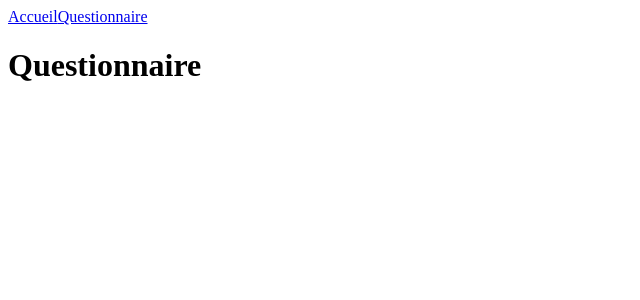
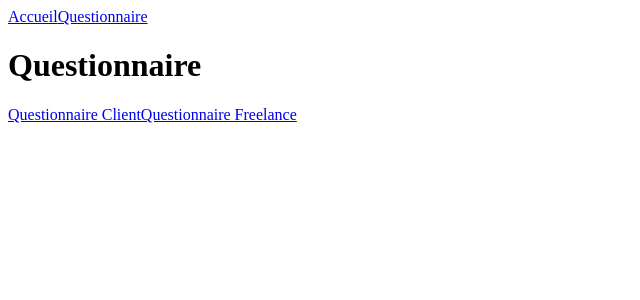
Before and after one commit to nataliachdev/Shiny-Agency-Exercice, a React (Create React App) app in the folder shiny-agency/: page /survey in a window 1280 px wide. Shown: the top 300 px of the page, without its empty margins (0-640 px from the left). Built offline with nearby package versions, Linux system fonts and the light colour scheme.

Commit message:
Test outlets

```diff
--- /dev/null
+++ b/shiny-agency/src/components/ClientForm/index.js
@@ -0,0 +1,8 @@
+function ClientForm() {
+  return (
+    <div>
+      <h2>Questionnaire Client</h2>
+    </div>
+  )
+}
+export default ClientForm;
--- /dev/null
+++ b/shiny-agency/src/components/FreelanceForm/index.js
@@ -0,0 +1,8 @@
+function FreelanceForm() {
+  return (
+    <div>
+      <h2>Questionnaire Freelance</h2>
+    </div>
+  )
+}
+export default FreelanceForm;
--- a/shiny-agency/src/index.jsx
+++ b/shiny-agency/src/index.jsx
@@ -3,6 +3,9 @@ import { BrowserRouter as Router, Routes, Route } from 'react-router-dom';
 import Home from './pages/Home';
 import Survey from './pages/Survey';
 import Header from './components/Header';
+// On ajoute nos composants
+import ClientForm from './components/ClientForm';
+import FreelanceForm from './components/FreelanceForm';
 
 const root = createRoot(document.getElementById('root'));
 
@@ -11,7 +14,11 @@ root.render(
     <Header />
     <Routes>
       <Route path="/" element={<Home />} />
-      <Route path="/survey" element={<Survey />} />
+      <Route path="/survey" element={<Survey />}>
+        {/* Nous imbriquons nos composants dans survey */}
+        <Route path="client" element={<ClientForm />} />
+        <Route path="freelance" element={<FreelanceForm />} />
+      </Route>
     </Routes>
   </Router>,
 );
--- a/shiny-agency/src/pages/Survey.jsx
+++ b/shiny-agency/src/pages/Survey.jsx
@@ -1,9 +1,13 @@
+import { Outlet, Link } from 'react-router-dom';
+
 function Survey() {
   return (
     <div>
       <h1>Questionnaire</h1>
+      <Link to="client">Questionnaire Client</Link>
+      <Link to="freelance">Questionnaire Freelance</Link>
+      <Outlet />
     </div>
   );
 }
-
 export default Survey;
```
